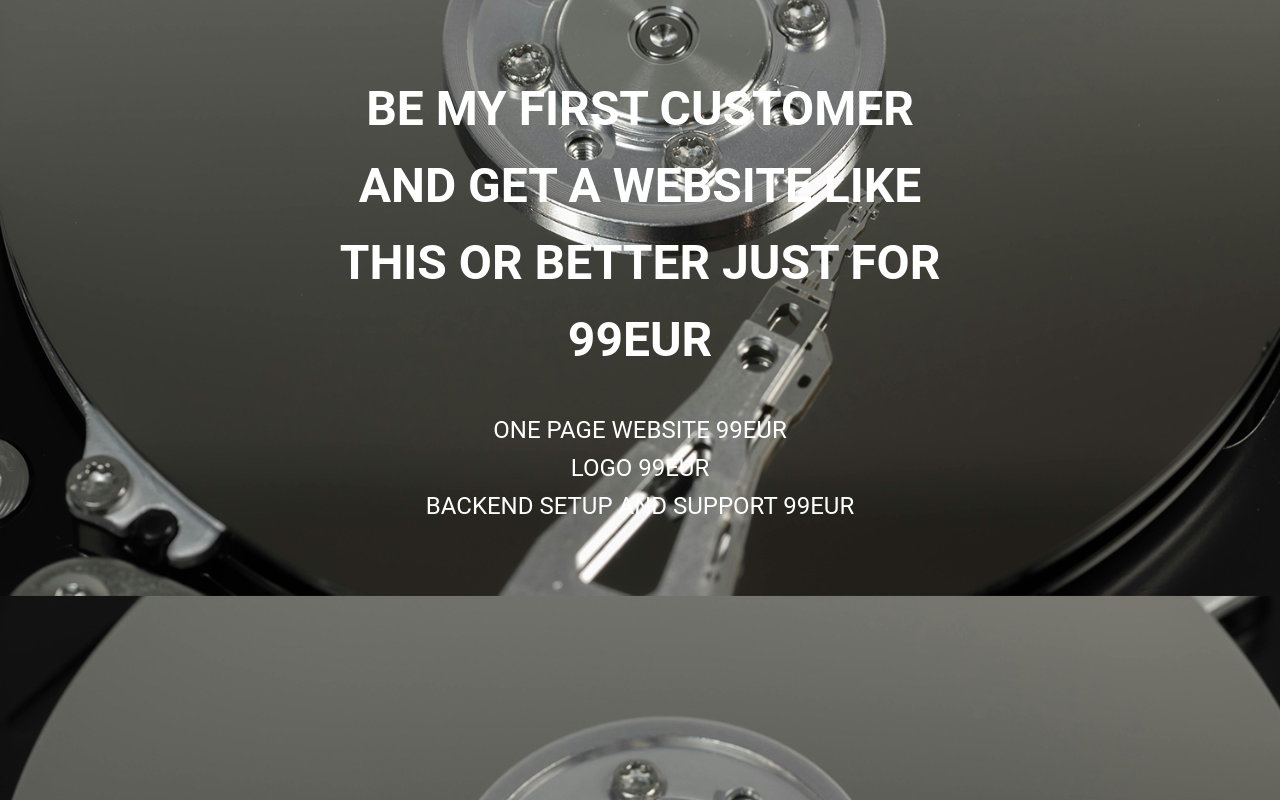
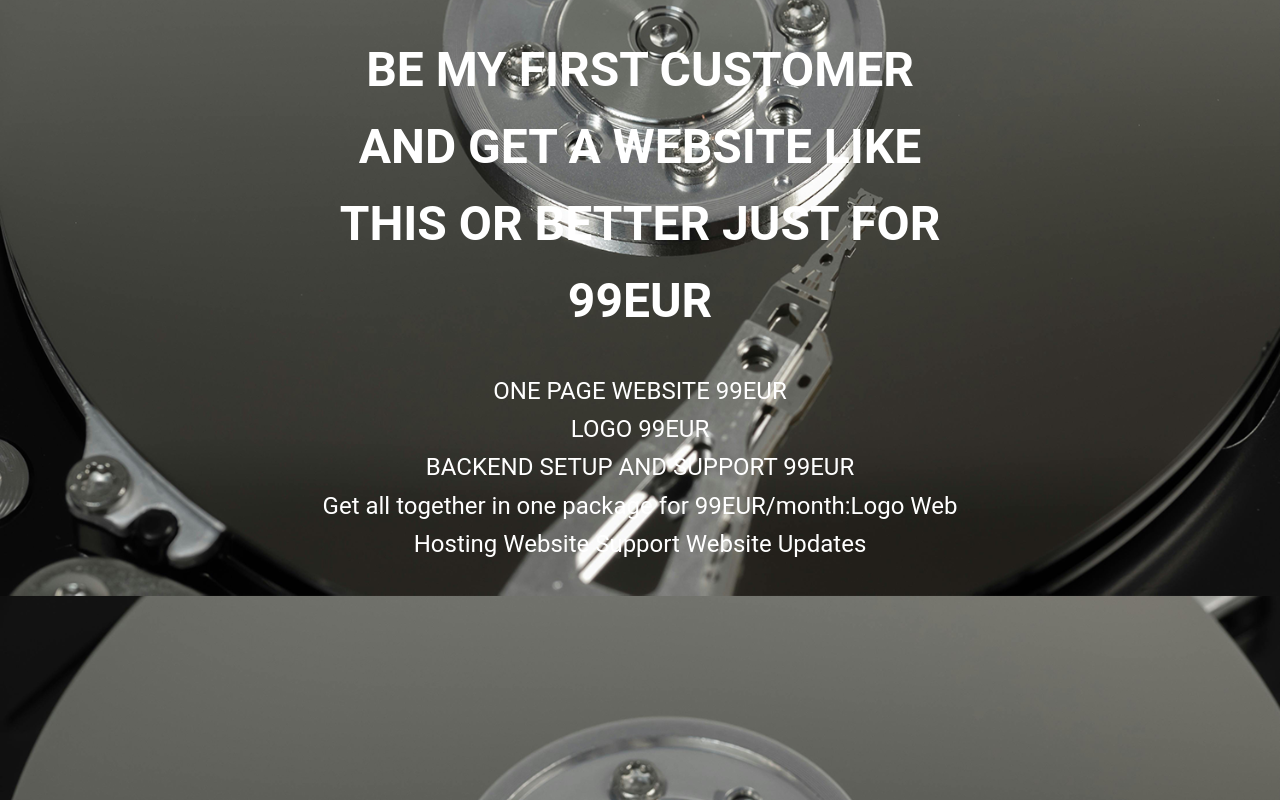
Before and after one commit to amusinsky/developing-website2, a plain HTML site: page index.html in a window 1280 px wide. Shown: the part 1653-2453 px from the top of the page. Drawn offline with nearby package versions, Linux system fonts and the light colour scheme.

Commit message:
Update index.html

```diff
--- a/index.html
+++ b/index.html
@@ -34,6 +34,7 @@
             <p>ONE PAGE WEBSITE 99EUR<br>
                LOGO 99EUR <br>
             BACKEND SETUP AND SUPPORT 99EUR<br>
+                Get all together in one package for 99EUR/month:Logo Web Hosting Website Support Website Updates<br>
             </p>
         </div>
     </div>
```
